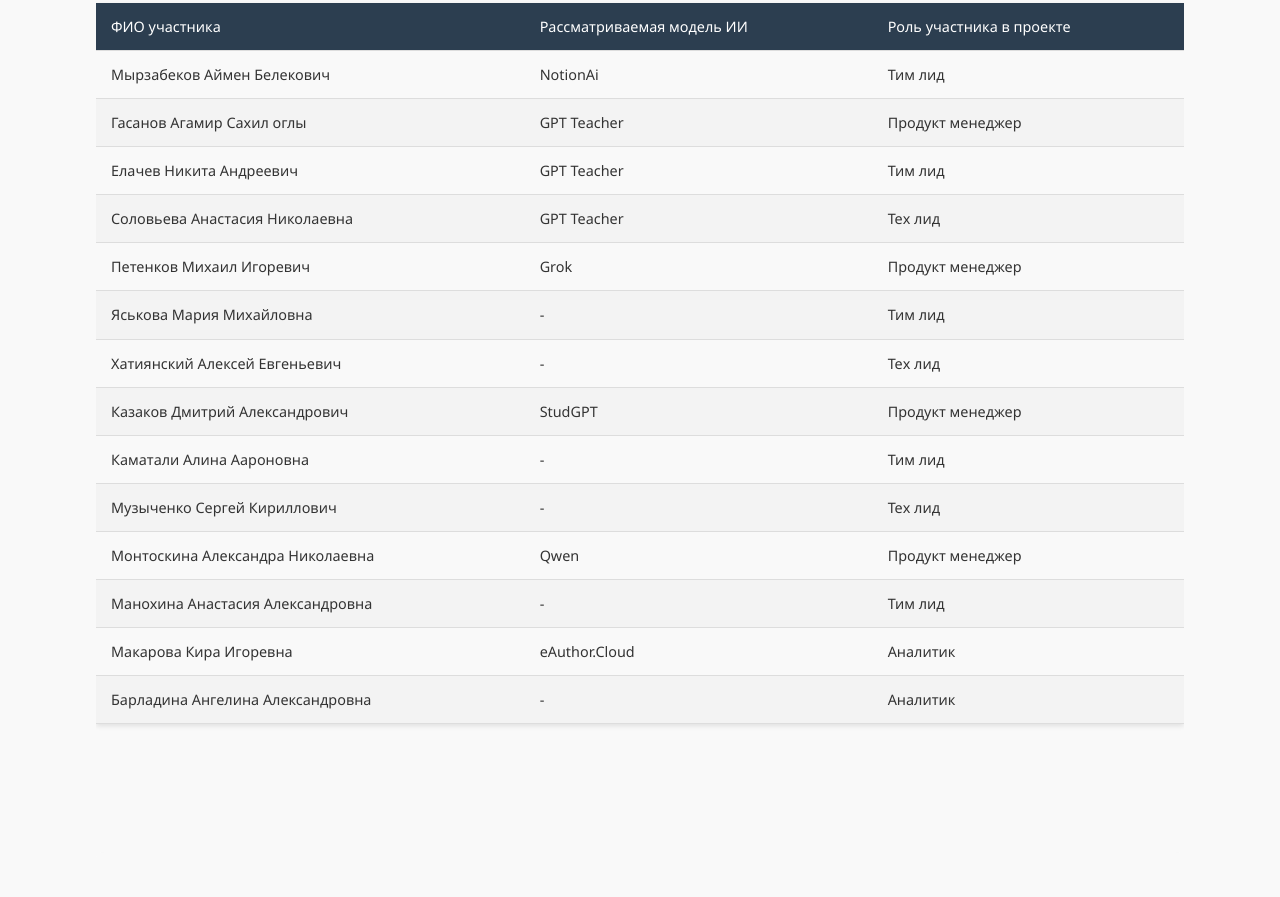
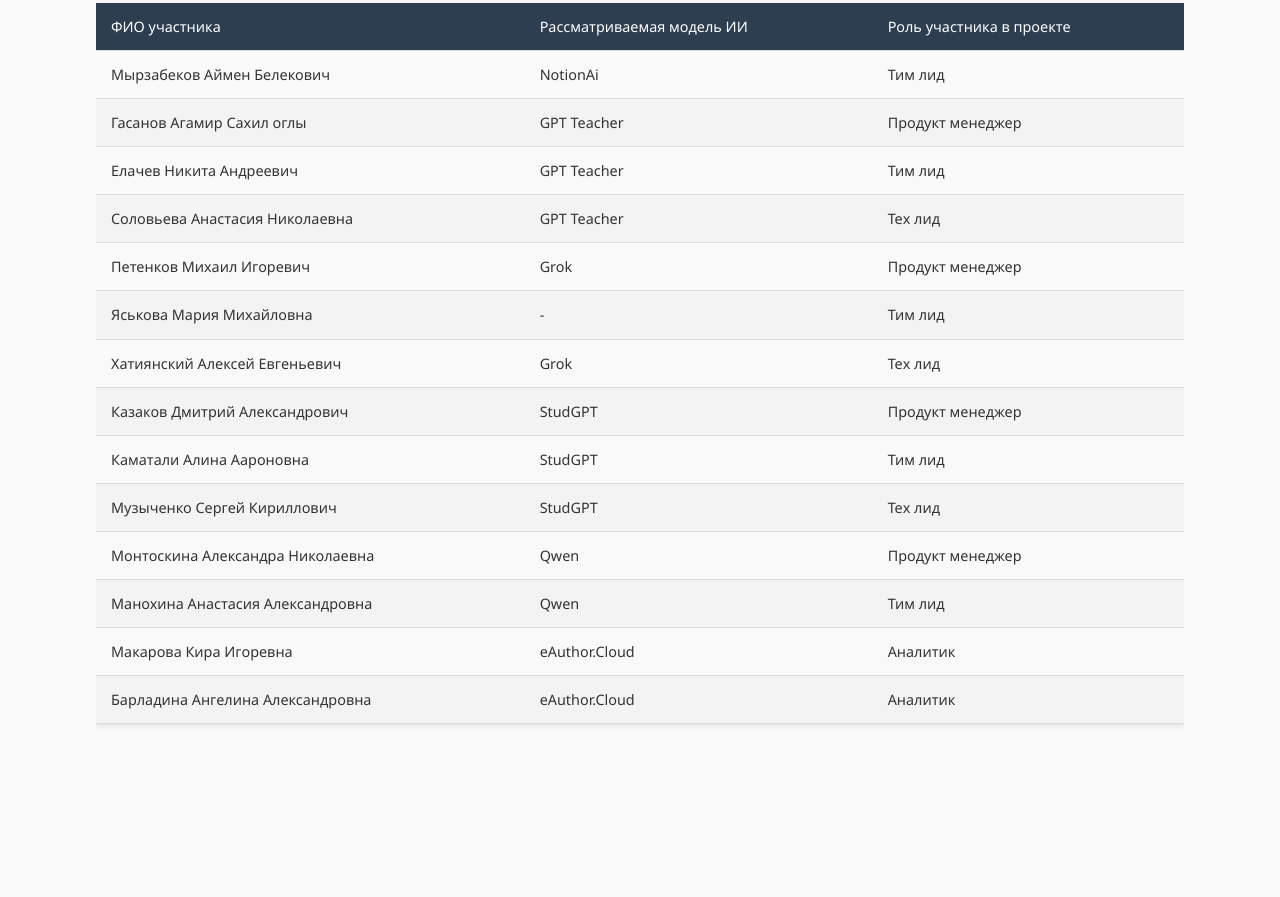
Before and after one commit to AImen866/praktika_aiforstudy, a plain HTML site: page site/team.html in a window 1280 px wide. Shown: the part 435-1332 px from the top of the page. Drawn offline with Linux system fonts and the light colour scheme; files that its build step writes are made by us from their sources.

Commit message:
Update team.html

```diff
--- a/site/team.html
+++ b/site/team.html
@@ -73,7 +73,7 @@
                         </tr>
                         <tr>
                             <td>Хатиянский Алексей Евгеньевич</td>
-                            <td>-</td>
+                            <td>Grok</td>
                             <td>Тех лид</td>
                         </tr>
                         <tr>
@@ -83,12 +83,12 @@
                         </tr>
                         <tr>
                             <td>Каматали Алина Аароновна</td>
-                            <td>-</td>
+                            <td>StudGPT</td>
                             <td>Тим лид</td>
                         </tr>
                         <tr>
                             <td>Музыченко Сергей Кириллович</td>
-                            <td>-</td>
+                            <td>StudGPT</td>
                             <td>Тех лид</td>
                         </tr>
                         <tr>
@@ -98,7 +98,7 @@
                         </tr>
                         <tr>
                             <td>Манохина Анастасия Александровна</td>
-                            <td>-</td>
+                            <td>Qwen</td>
                             <td>Тим лид</td>
                         </tr>
                         <tr>
@@ -108,7 +108,7 @@
                         </tr>
                         <tr>
                             <td>Барладина Ангелина Александровна</td>
-                            <td>-</td>
+                            <td>eAuthor.Cloud</td>
                             <td>Аналитик</td>
                         </tr>
                     </tbody>
```
